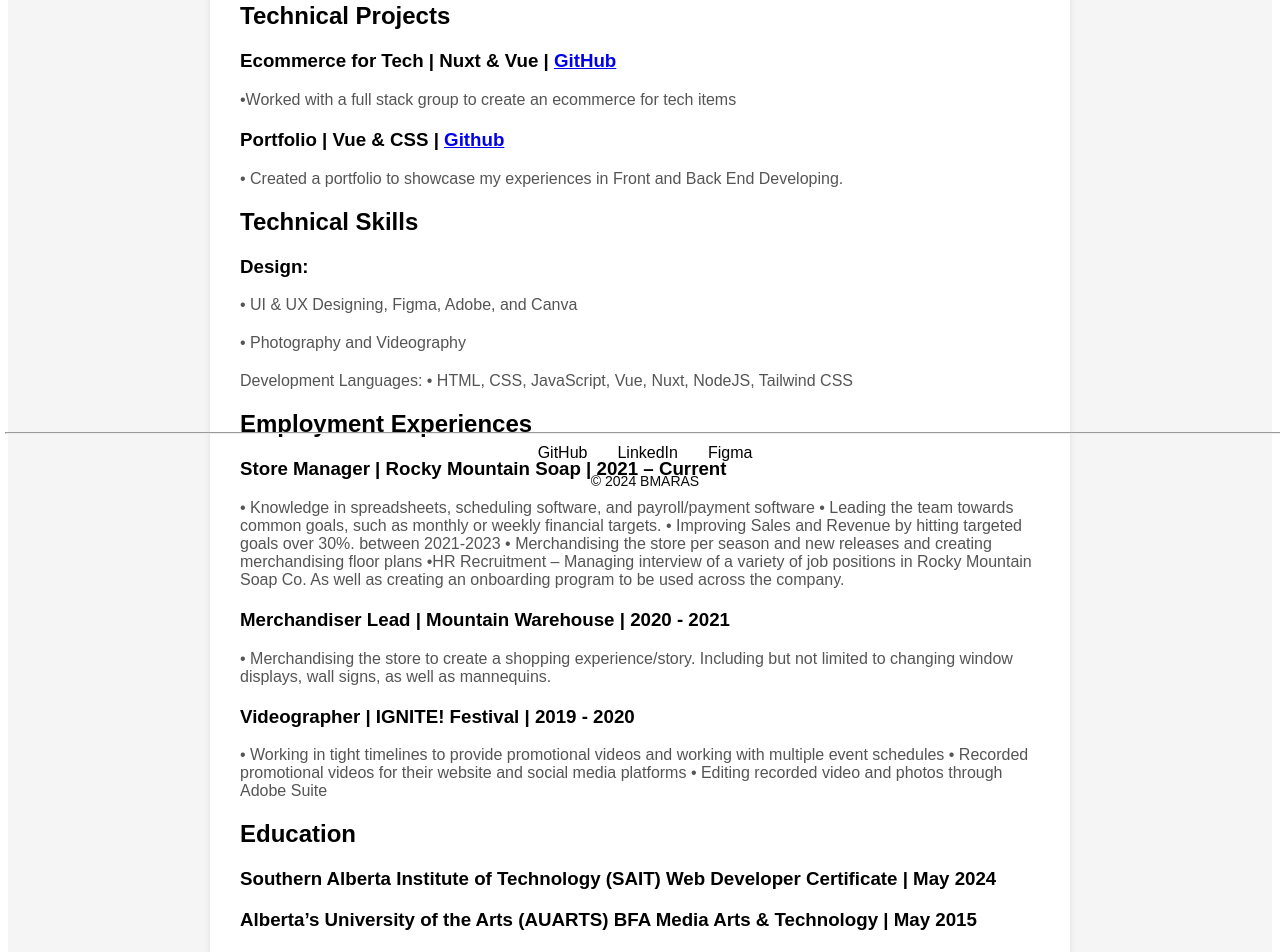
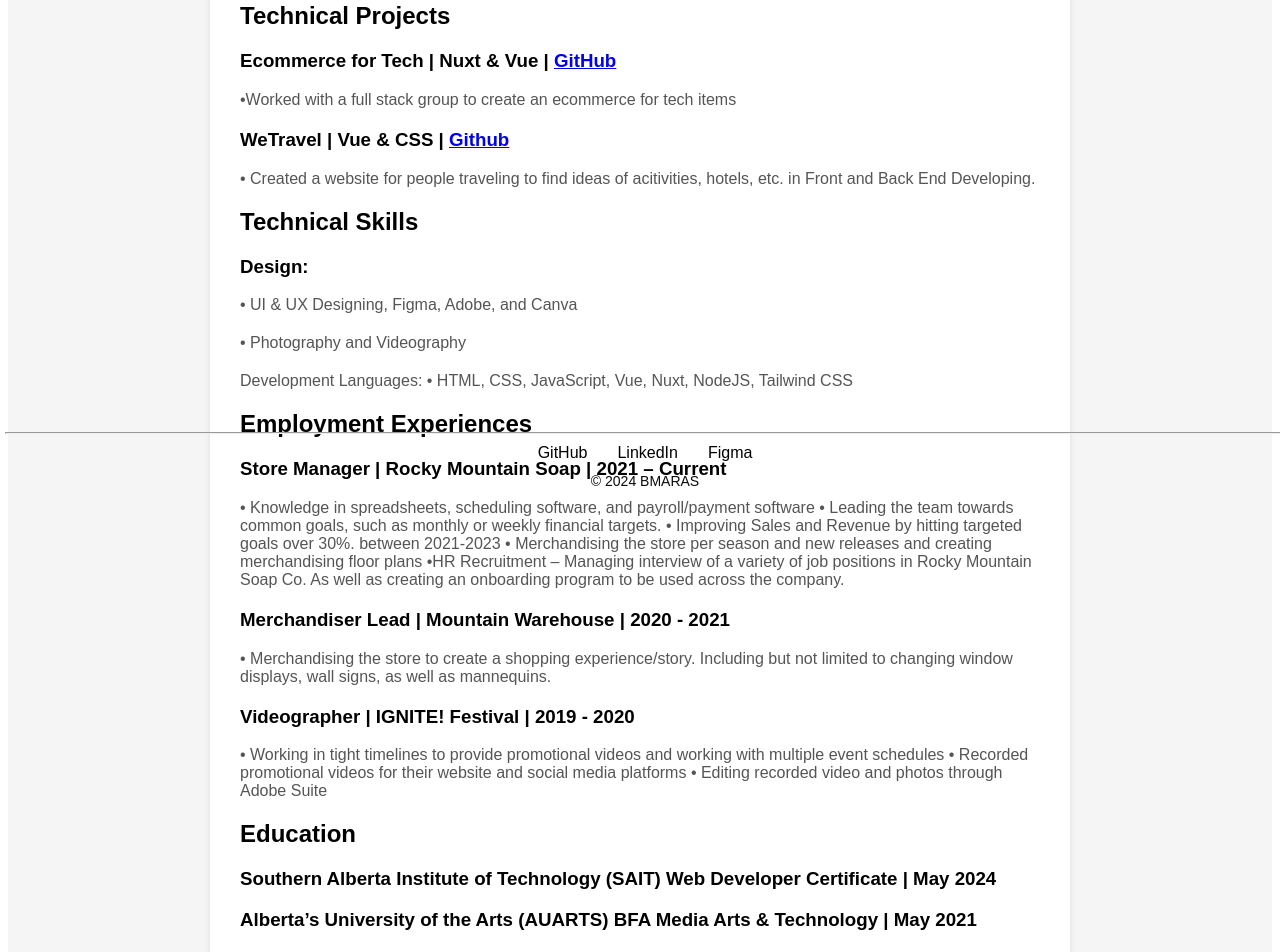
Before and after one commit to Brittany-Maraneta/bmaraneta-proj, a Nuxt app: page /resume in a window 1280 px wide. Shown: the part 300-1252 px from the top of the page. Built offline with nearby package versions, Linux system fonts and the light colour scheme.

Commit message:
finalizing

```diff
--- a/pages/about.vue
+++ b/pages/about.vue
@@ -13,6 +13,10 @@
           <div class="content">
             I love all things designing and developing! BFA in Media Arts &
             Technology & a certificate in Web Developing.
+            <br />
+            <br />BFA of Media Arts & Technology: Alberta's University of the
+            Arts <br />
+            <br />Web Developing Certificate: SAIT AB
           </div>
         </div>
         <div class="cube-side back">
@@ -36,18 +40,20 @@
           </div>
         </div>
         <div class="cube-side right">
+          <p>Get to know me more!</p>
+
+          <div class="content">
+            I'm based in Calgary, Alberta! Get to know my work experiences even
+            more! :)
+          </div>
           <a
             href="/resume"
             target="_blank"
             rel="noopener noreferrer"
             class="resume-link"
           >
-            Resume
+            View Resume
           </a>
-          <div class="content">
-            I'm based in Calgary, Alberta! Get to know my work experiences even
-            more! :)
-          </div>
         </div>
       </div>
     </div>
@@ -79,7 +85,7 @@
   height: 100%;
   margin: 0;
   padding: 0;
-  overflow: hidden; /* Prevent scrolling */
+  overflow: hidden;
 }
 
 /* Full viewport container */
@@ -99,7 +105,6 @@
   left: 0;
 }
 
-/* Styling for the name text */
 .name-text {
   font-size: 3rem;
   margin-bottom: 35px;
@@ -109,7 +114,6 @@
   font-family: Arial, Helvetica, sans-serif;
 }
 
-/* Cube container with fixed dimensions */
 .cube-container {
   position: relative;
   display: flex;
@@ -122,7 +126,6 @@
   z-index: 10;
 }
 
-/* Cube styling */
 .cube {
   position: relative;
   width: 100%;
@@ -190,7 +193,6 @@
   transform: rotateY(90deg) translateZ(175px);
 }
 
-/* Styling for the resume link */
 .resume-link {
   color: #fff;
   font-size: 1.2rem;
--- a/pages/art.vue
+++ b/pages/art.vue
@@ -111,9 +111,9 @@
 <style scoped>
 html,
 body {
-  height: 100%; /* Ensure the body takes full viewport height */
+  height: 100%;
   background-color: transparent;
-  overflow-x: auto; /* Prevent horizontal scrolling */
+  overflow-x: auto;
 }
 
 .page-container {
@@ -122,13 +122,12 @@
   align-items: center;
   justify-content: flex-start;
   width: 100%;
-  min-height: 100vh; /* Ensure the container fills at least the full viewport height */
+  min-height: 100vh;
   background-image: url("https://images.pexels.com/photos/4252522/pexels-photo-4252522.jpeg");
   background-size: cover;
   background-attachment: fixed;
 }
 
-/* Text and general content styles */
 .dancing-title {
   font-size: 3rem;
   color: white;
@@ -171,7 +170,6 @@
   justify-content: center;
   gap: 30px;
   margin-top: 20px;
-  /* padding: 10px; */
   width: 100%;
 }
 
--- a/pages/coding.vue
+++ b/pages/coding.vue
@@ -189,7 +189,6 @@
       const titleText = "Developing Portfolio";
       const titleElement = this.$refs.title;
 
-      // Check if titleElement exists
       if (titleElement) {
         // Clear the content before adding spans
         titleElement.innerHTML = "";
@@ -250,9 +249,9 @@
 
 .name-text span {
   display: inline-block;
-  animation: rainbow 2s infinite; /* Apply rainbow animation to each letter */
-  animation-timing-function: linear; /* Smooth color transition */
-  margin-right: 2px; /* Optional: Adds some spacing between letters */
+  animation: rainbow 2s infinite;
+  animation-timing-function: linear;
+  margin-right: 2px;
 }
 
 @keyframes rainbow {
--- a/pages/index.vue
+++ b/pages/index.vue
@@ -8,20 +8,17 @@
     </video>
     <Logo />
     <h2 class="main">
-      <!-- Designer Section -->
       <span class="designer">
         <NuxtLink to="/art">Designer</NuxtLink>
       </span>
 
       <span class="separator">&</span>
 
-      <!-- Developer Section -->
       <span class="developer">
         <NuxtLink to="/coding">Developer</NuxtLink>
       </span>
     </h2>
 
-    <!-- Button Group -->
     <div class="button-group">
       <NuxtLink to="/about">
         <button>About</button>
@@ -30,9 +27,7 @@
   </div>
 </template>
 
-<script setup>
-// No special logic for pencil or hover effect in this version
-</script>
+<script setup></script>
 
 <style scoped>
 html,
@@ -50,7 +45,6 @@
   overflow: hidden;
 }
 
-/* Background Video */
 .background-video {
   position: fixed;
   top: 0;
@@ -61,7 +55,6 @@
   z-index: -1;
 }
 
-/* Main Heading Styling */
 h2.main {
   display: flex;
   justify-content: center;
@@ -113,7 +106,6 @@
   }
 }
 
-/* Apply animations */
 h2.main .designer {
   animation-name: slide-in-left;
 }
@@ -122,7 +114,6 @@
   animation-name: slide-in-right;
 }
 
-/* Hover Effects */
 h2.main .designer a,
 h2.main .developer a {
   text-decoration: none;
@@ -134,7 +125,6 @@
   color: #797676;
 }
 
-/* Button Styling */
 .button-group {
   display: flex;
   justify-content: center;
--- a/pages/resume.vue
+++ b/pages/resume.vue
@@ -32,12 +32,14 @@
       </p>
 
       <h3>
-        Portfolio | Vue & CSS |
-        <a href="https://github.com/Brittany-Maraneta/bmaraneta-proj">Github</a>
+        WeTravel | Vue & CSS |
+        <a href="https://github.com/Brittany-Maraneta/BMARAS_travelBlog"
+          >Github</a
+        >
       </h3>
       <p>
-        • Created a portfolio to showcase my experiences in Front and Back End
-        Developing.
+        • Created a website for people traveling to find ideas of acitivities,
+        hotels, etc. in Front and Back End Developing.
       </p>
 
       <h2>Technical Skills</h2>
@@ -84,7 +86,7 @@
       </h3>
       <h3>
         Alberta’s University of the Arts (AUARTS) BFA Media Arts & Technology |
-        May 2015
+        May 2021
       </h3>
     </div>
   </div>
@@ -94,7 +96,7 @@
 export default {
   head() {
     return {
-      title: "Resume - Brittany Maraneta", // Set the page title
+      title: "Resume - Brittany Maraneta",
     };
   },
 };
```
